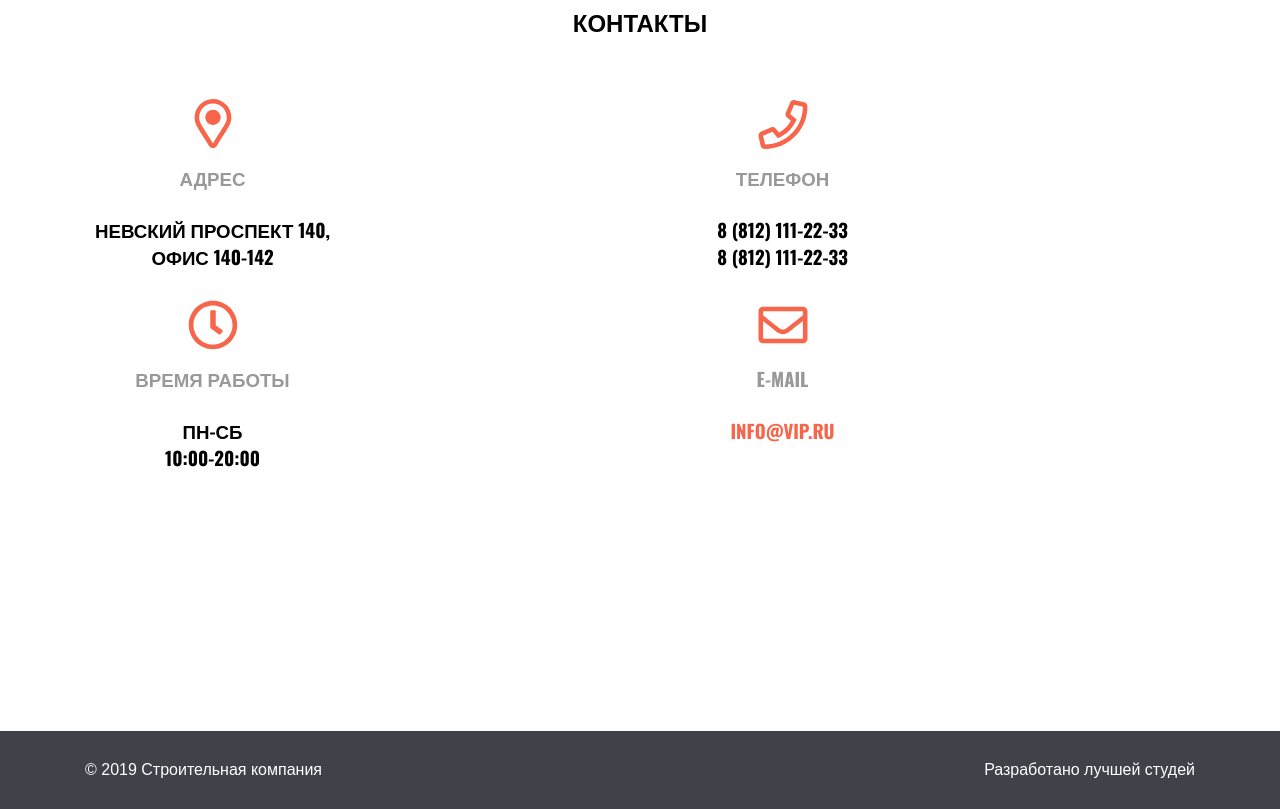
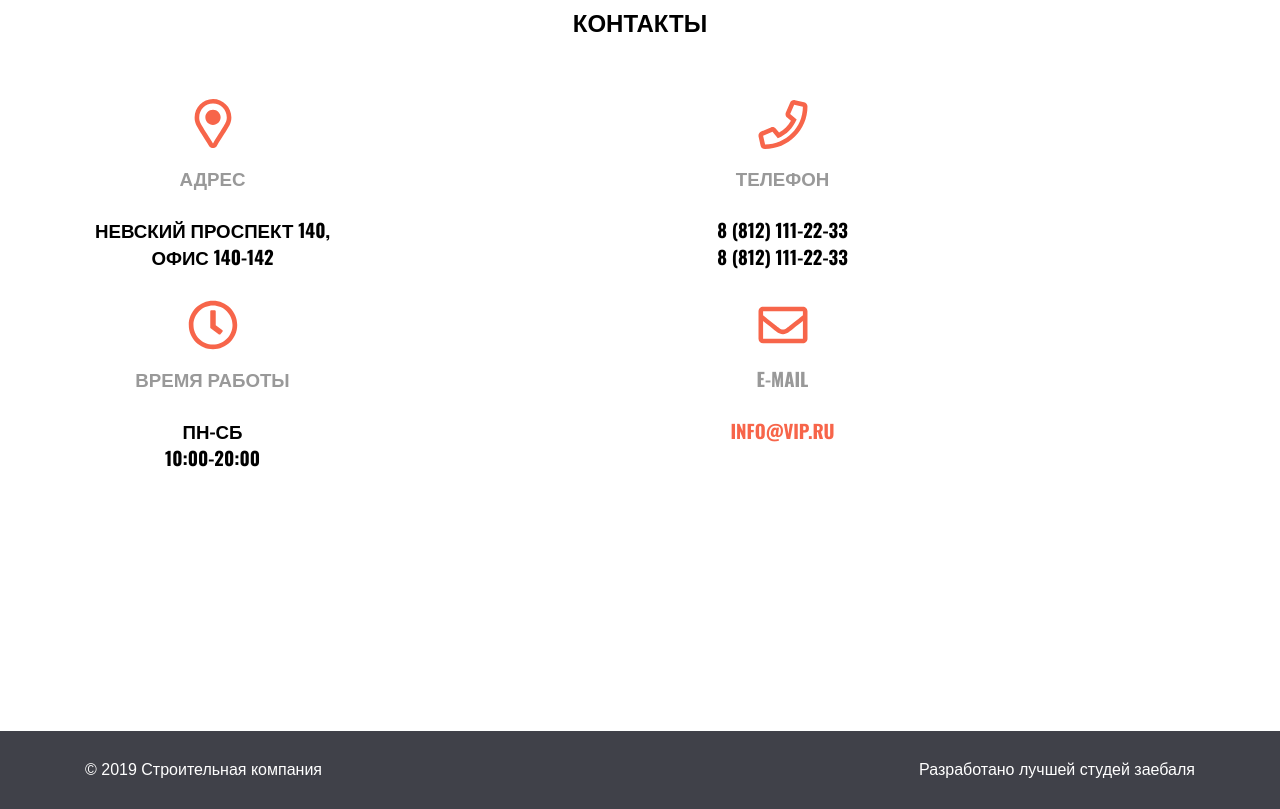
Before and after one commit to Dmitrymilyukov/ucheba-sass, a plain HTML site: page Index.html in a window 1280 px wide. Shown: the part 7148-7957 px from the top of the page. Drawn offline with nearby package versions, Linux system fonts and the light colour scheme.

Commit message:
Update Index.html

```diff
--- a/Index.html
+++ b/Index.html
@@ -303,7 +303,7 @@
     <div class="container">
       <div class="footer_flex">
         <p class="text-p footer_copyright">© 2019 Строительная компания</p>
-        <p class="text-p footer_brand">Разработано лучшей студей</p>
+        <p class="text-p footer_brand">Разработано лучшей студей заебаля</p>
       </div>
     </div>
   </footer>
```
